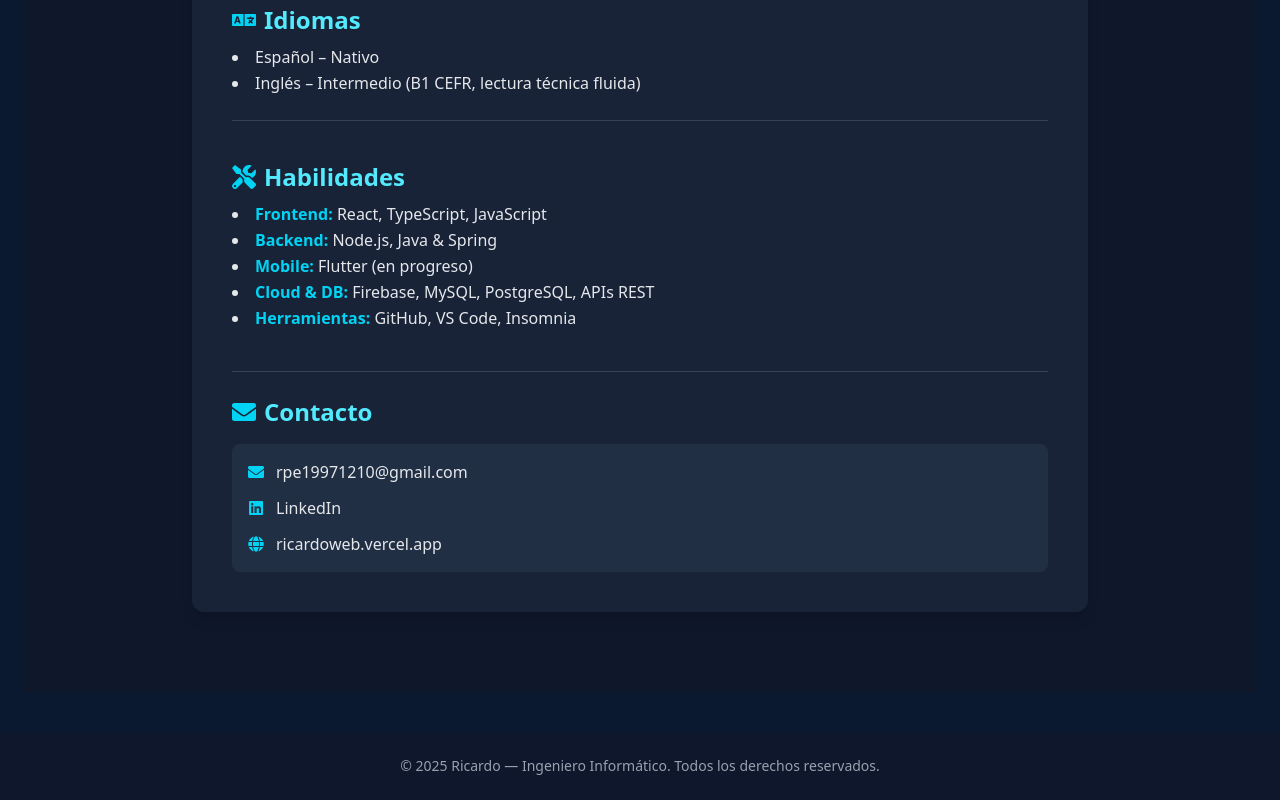
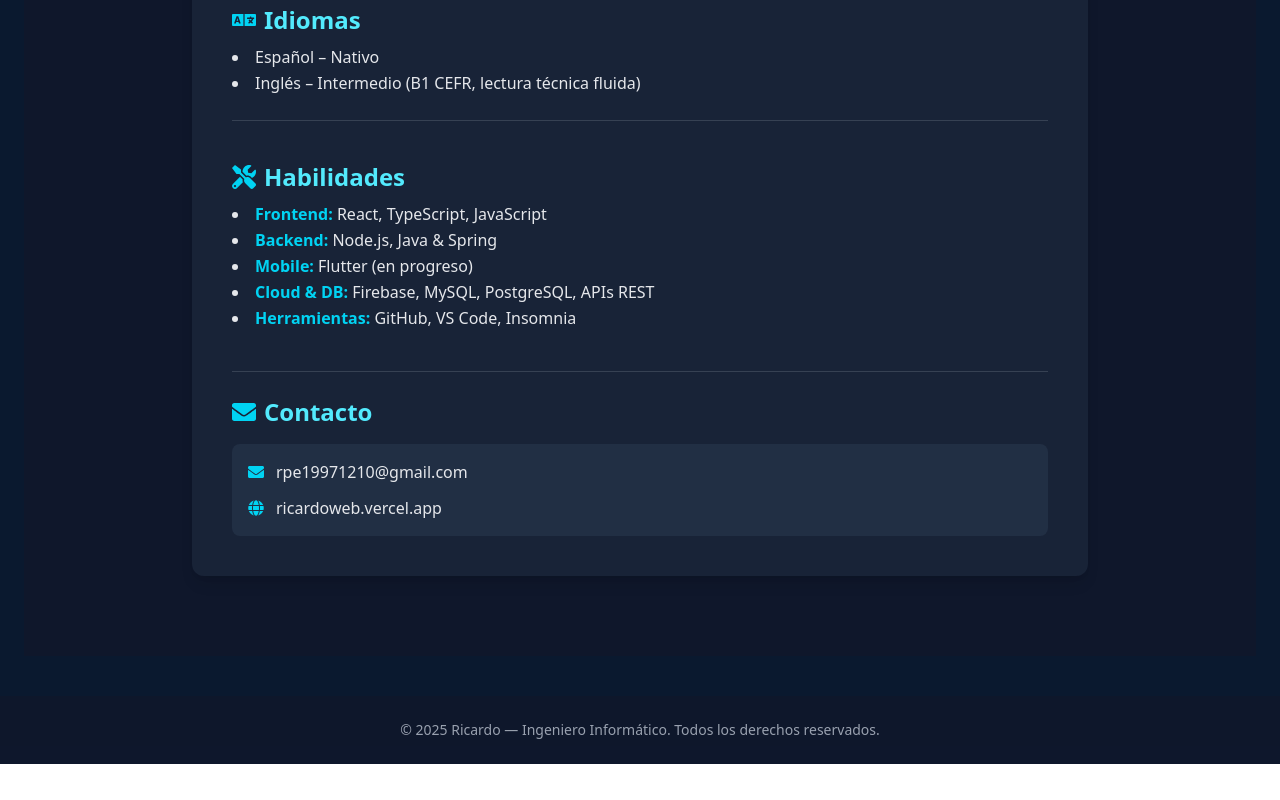
Before and after one commit to blackgoku-97/portafolio, a React (Vite) app: page /curriculum in a window 1280 px wide. Shown: the part 1795-2595 px from the top of the page. After the commit the page ends 2559 px from the top, so only its background shows below. Built offline with nearby package versions, Linux system fonts and the light colour scheme.

Commit message:
mejorando 25

```diff
--- a/src/pages/CurriculumContent.tsx
+++ b/src/pages/CurriculumContent.tsx
@@ -177,17 +177,6 @@ export default function CurriculumContent() {
                 </a>
               </li>
               <li className="flex items-center gap-3">
-                <FaLinkedin className="text-cyan-400" />
-                <a
-                  href="https://www.linkedin.com/in/ricardo-perez-a31474229/"
-                  target="_blank"
-                  rel="noopener noreferrer"
-                  className="hover:text-cyan-300 transition-colors"
-                >
-                  LinkedIn
-                </a>
-              </li>
-              <li className="flex items-center gap-3">
                 <FaGlobe className="text-cyan-400" />
                 <a
                   href="https://ricardoweb.vercel.app/"
```
